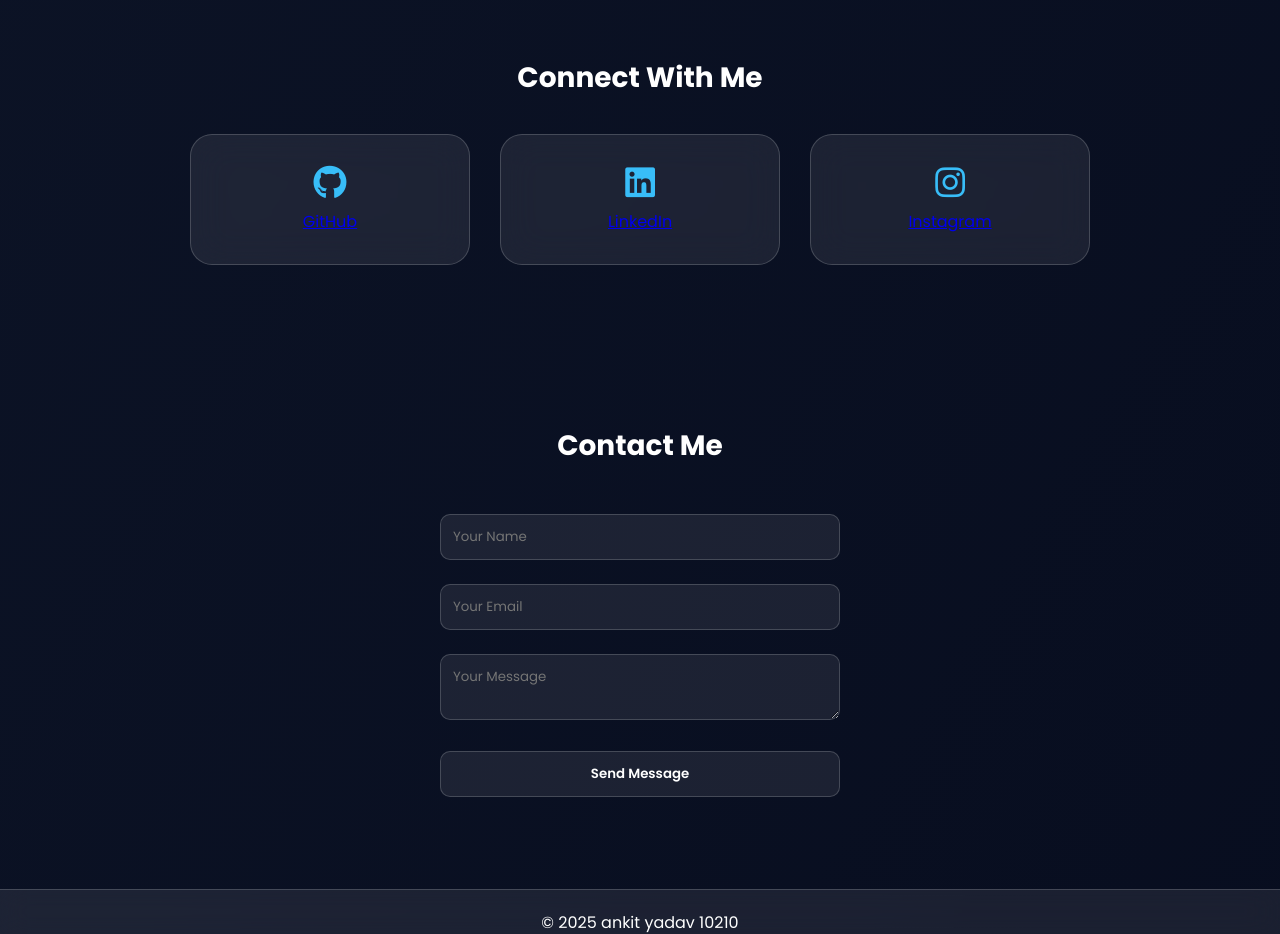
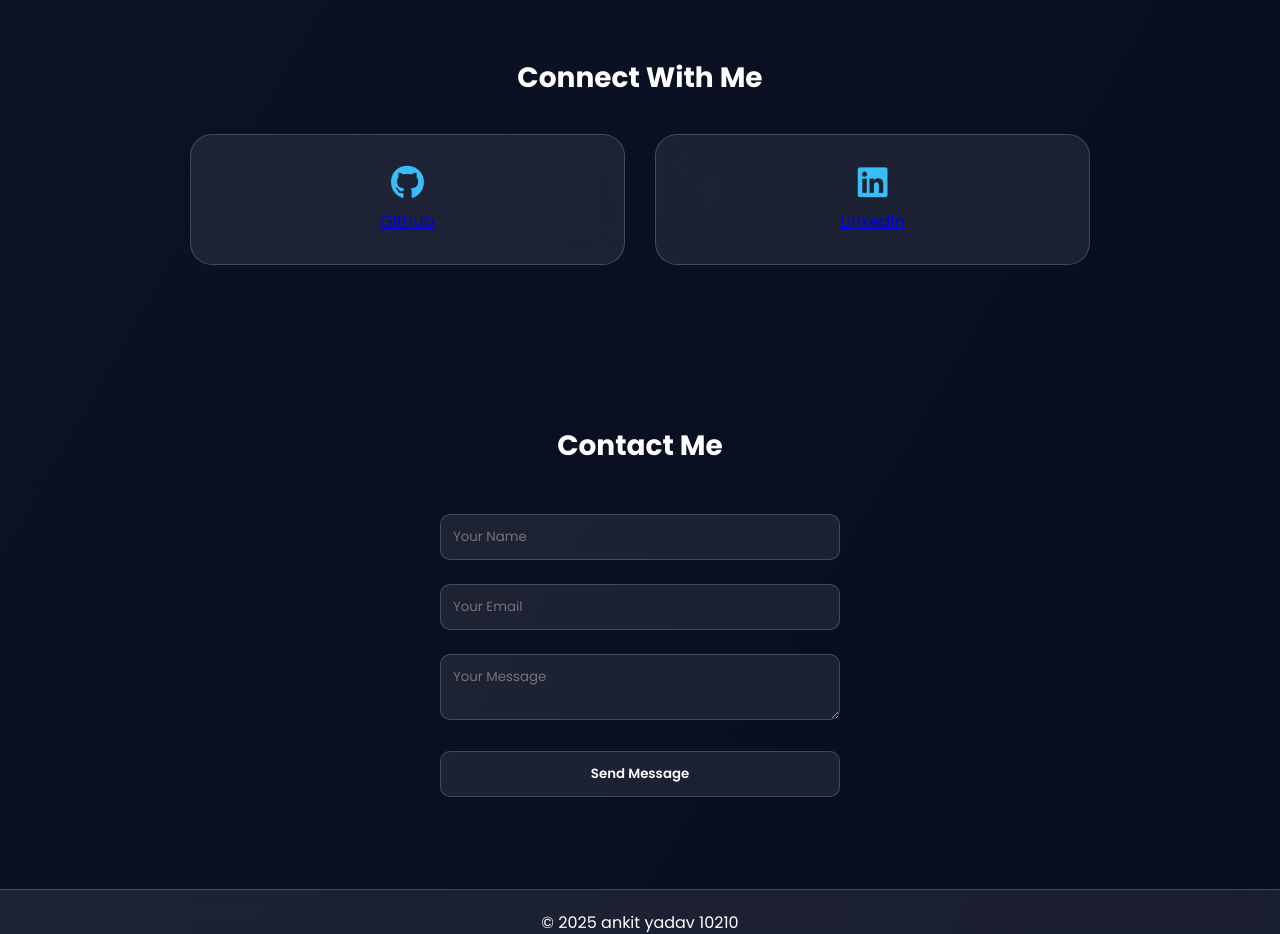
Before and after one commit to yadaankit2007-commits/webdev_portfolio_ankit-kumar10210, a plain HTML site: page index.html in a window 1280 px wide. Shown: the part 2060-2994 px from the top of the page. Drawn offline with Linux system fonts and the light colour scheme.

Commit message:
portfolio 2

```diff
--- a/index.html
+++ b/index.html
@@ -266,11 +266,11 @@ footer{
     <div class="card">
       <h3>Web tech practical git hub</h3>
       <p>HTML & CSS & JAVA SCRIPT</p>
-      <a href="https://github.com/ayushhh1106/AYUSH-KUMAR-10343-WEB-TECH" target="_blank" class="project-link">
+      <a href="https://github.com/yadaankit2007-commits/ai-rersume-analyzer" target="_blank" class="project-link">
         <i class="fa-brands fa-github"></i>
       </a>
       <br>
-      <a href="https://ayushhh1106.github.io/responsive-website-html-css/" target="_blank" class="project-link live"></a>
+      <a href="https://github.com/yadaankit2007-commits/PFC_PRACTICAL_ANKIT-KUMAR_10210" target="_blank" class="project-link live"></a>
     </div>
   </div>
 </section>
@@ -278,14 +278,11 @@ footer{
 <section id="socials">
   <h2>Connect With Me</h2>
   <div class="grid">
-    <a href="https://github.com/ayushhh1106" target="_blank" class="card social-box github">
+    <a href="https://github.com/yadaankit2007-commits/webdev_portfolio_ankit-kumar10210/commit/a0b1397bb27165159027edfc93f98889bd124027" target="_blank" class="card social-box github">
       <i class="fa-brands fa-github"></i><p>GitHub</p>
     </a>
-    <a href="https://www.linkedin.com/in/ayush-kumar-721182383" target="_blank" class="card social-box linkedin">
+    <a href="https://linkedin.com/in/ankit-yadav-262b48377" target="_blank" class="card social-box linkedin">
       <i class="fa-brands fa-linkedin"></i><p>LinkedIn</p>
-    </a>
-    <a href="https://www.instagram.com/18xyzzzz" target="_blank" class="card social-box instagram">
-      <i class="fa-brands fa-instagram"></i><p>Instagram</p>
     </a>
   </div>
 </section>
```
